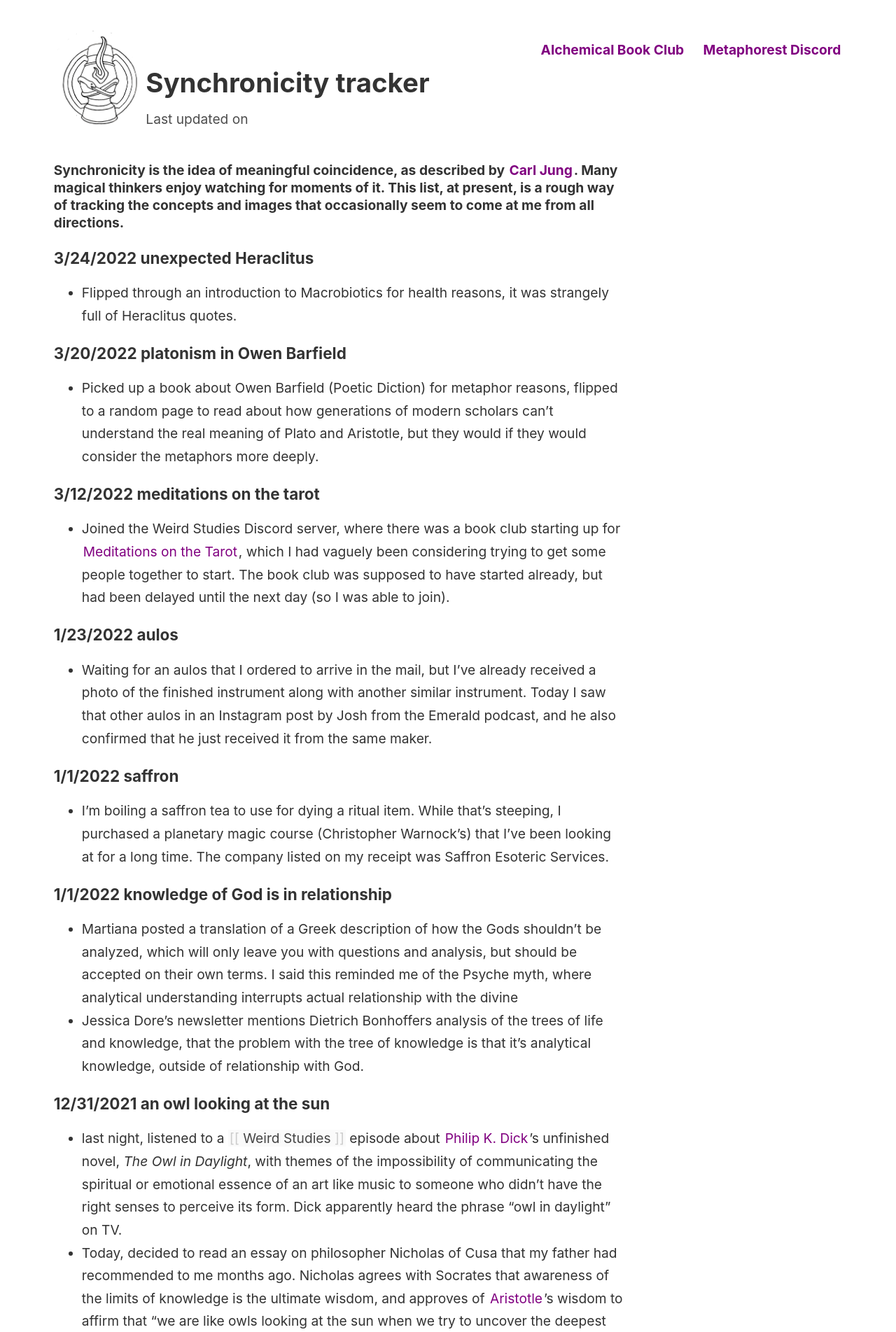
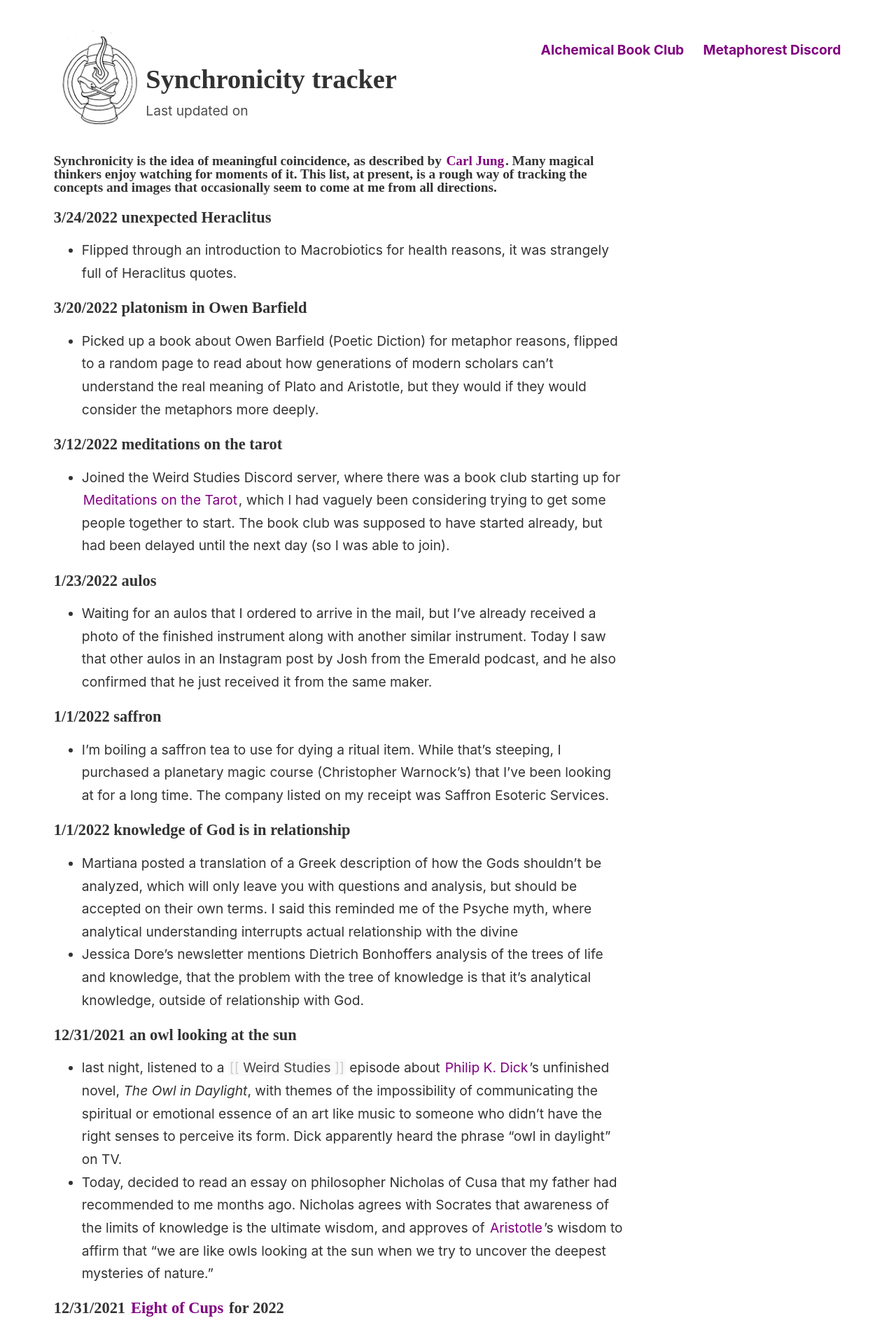
Before and after one commit to lauragyre/jekyll, a Jekyll site: the page built from _notes/Praxis/Synchronicity Tracker.md, in a window 1280 px wide. Shown: the top 1903 px of the page at 70% size. Built offline with Jekyll 4.4.1, drawn with Linux system fonts in a browser that asks for light colours.

Commit message:
IM Fell?

```diff
--- a/_sass/_style.scss
+++ b/_sass/_style.scss
@@ -70,9 +70,11 @@ h3,
 h4,
 h5,
 h6 {
-  line-height: 1.3;
+  line-height: 1;
   margin-bottom: 0;
   padding-bottom: 0;
+  font-family: "IM Fell";
+
 }
 
 a {
```
Also changed, not shown: 1 other file.
